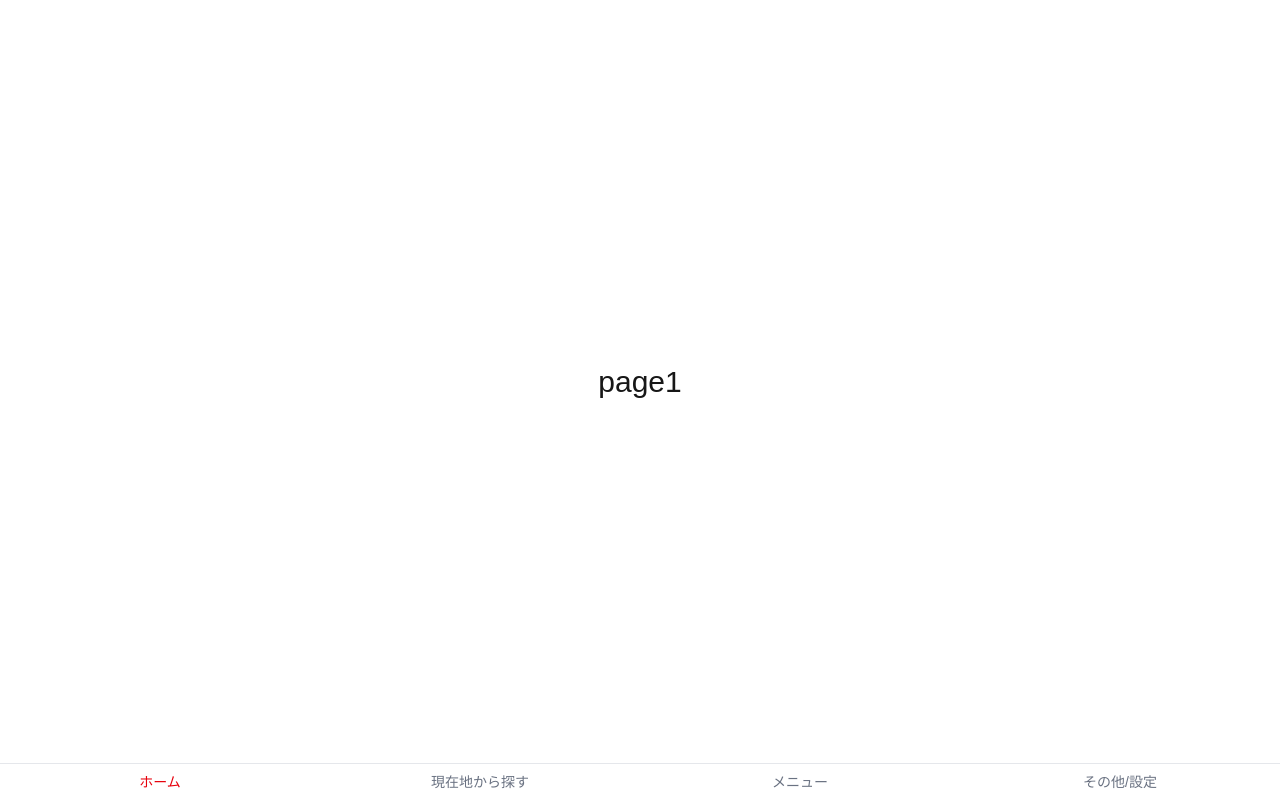
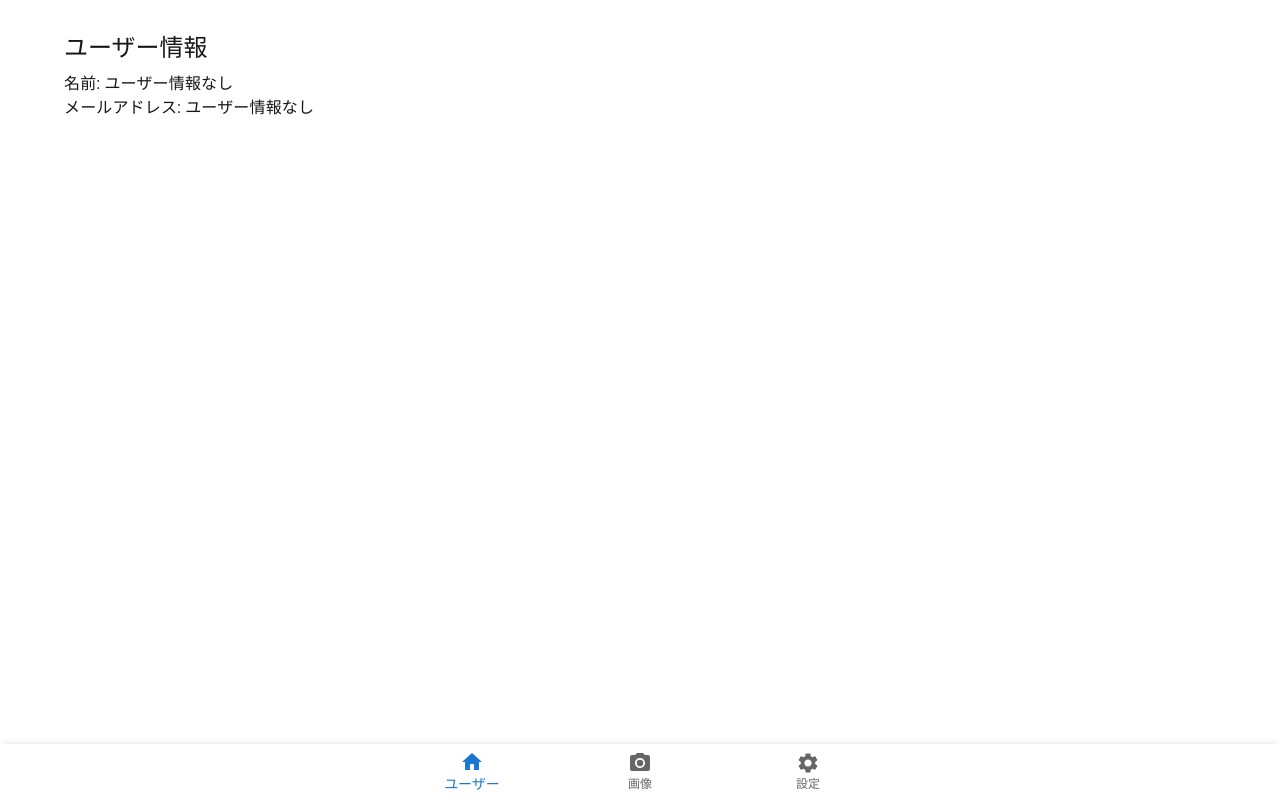
Before and after one commit to ddpmntcpbr/next-liff-test, a Next.js app: page / in a window 1280 px wide. Built offline with nearby package versions, Linux system fonts and the light colour scheme.

Commit message:
Add liff id

```diff
--- a/src/pages/index.tsx
+++ b/src/pages/index.tsx
@@ -1,35 +1,126 @@
-import { useState } from 'react';
+import { useEffect, useState } from 'react';
+import { BottomNavigation, BottomNavigationAction, Box, Button, Container, Paper, Typography, Avatar } from '@mui/material';
+import HomeIcon from '@mui/icons-material/Home';
+import PhotoCameraIcon from '@mui/icons-material/PhotoCamera';
+import SettingsIcon from '@mui/icons-material/Settings';
+import liff from '@line/liff';
 
 const TABS = [
-  { id: 1, label: 'ホーム', content: 'page1' },
-  { id: 2, label: '現在地から探す', content: 'page2' },
-  { id: 3, label: 'メニュー', content: 'page3' },
-  { id: 4, label: 'その他/設定', content: 'page4' },
+  { id: 1, label: 'ユーザー', icon: <HomeIcon />, content: 'user' },
+  { id: 2, label: '画像', icon: <PhotoCameraIcon />, content: 'page2' },
+  { id: 3, label: '設定', icon: <SettingsIcon />, content: '設定' },
 ];
 
 export default function Home() {
   const [activeTab, setActiveTab] = useState(1);
+  const [selectedImage, setSelectedImage] = useState<string | null>(null);
+  const [userName, setUserName] = useState<string | null>(null);
+  const [userEmail, setUserEmail] = useState<string | null>(null);
+
+  useEffect(() => {
+    const fetchUserProfile = async () => {
+      if (process.env.NODE_ENV !== 'production') {
+        // 開発環境ではLIFFをスキップして空の情報を設定
+        setUserName(null);
+        setUserEmail(null);
+        return;
+      }
+
+      try {
+        const liffId = process.env.NEXT_PUBLIC_LIFF_ID;
+        if (!liffId) {
+          throw new Error('LIFF ID が設定されていません');
+        }
+
+        await liff.init({ liffId: liffId });
+        if (!liff.isLoggedIn()) {
+          liff.login();
+        } else {
+          const profile = await liff.getProfile();
+          setUserName(profile.displayName);
+
+          const idToken = liff.getIDToken();
+          if (idToken) {
+            const decoded = JSON.parse(atob(idToken.split('.')[1]));
+            setUserEmail(decoded.email || null);
+          } else {
+            setUserEmail(null);
+          }
+        }
+      } catch (error) {
+        console.error('ユーザー情報の取得に失敗しました:', error);
+      }
+    };
+
+    if (activeTab === 1) {
+      fetchUserProfile();
+    }
+  }, [activeTab]);
+
+  const handleImageChange = (event: React.ChangeEvent<HTMLInputElement>) => {
+    const file = event.target.files?.[0];
+    if (file) {
+      const reader = new FileReader();
+      reader.onload = (e) => {
+        if (e.target?.result) {
+          setSelectedImage(e.target.result as string);
+        }
+      };
+      reader.readAsDataURL(file);
+    }
+  };
+
+  const renderContent = () => {
+    if (activeTab === 1) {
+      return (
+        <Box mt={4}>
+          <Typography variant="h5" gutterBottom>ユーザー情報</Typography>
+          <Typography>名前: {userName || 'ユーザー情報なし'}</Typography>
+          <Typography>メールアドレス: {userEmail || 'ユーザー情報なし'}</Typography>
+        </Box>
+      );
+    } else if (activeTab === 2) {
+      return (
+        <Box display="flex" flexDirection="column" alignItems="center" justifyContent="center" mt={4}>
+          <Button variant="contained" component="label">
+            写真を登録
+            <input type="file" accept="image/*" hidden onChange={handleImageChange} />
+          </Button>
+          {selectedImage && (
+            <Avatar src={selectedImage} alt="preview" sx={{ width: 120, height: 120, mt: 2 }} />
+          )}
+        </Box>
+      );
+    } else {
+      return (
+        <Box mt={4} display="flex" justifyContent="center">
+          <Typography variant="h4">{TABS.find((tab) => tab.id === activeTab)?.content}</Typography>
+        </Box>
+      );
+    }
+  };
 
   return (
-    <div className="flex flex-col h-screen">
-      {/* メイン表示エリア */}
-      <div className="flex-1 flex items-center justify-center text-3xl">
-        {TABS.find((tab) => tab.id === activeTab)?.content}
-      </div>
-
-      {/* ボトムメニュー */}
-      <div className="flex border-t border-gray-200">
-        {TABS.map((tab) => (
-          <button
-            key={tab.id}
-            onClick={() => setActiveTab(tab.id)}
-            className={`flex-1 p-2 text-sm ${activeTab === tab.id ? 'text-red-600' : 'text-gray-500'
-              }`}
-          >
-            {tab.label}
-          </button>
-        ))}
-      </div>
-    </div>
+    <Box display="flex" flexDirection="column" height="100vh">
+      <Box flexGrow={1} overflow="auto">
+        <Container>{renderContent()}</Container>
+      </Box>
+      <Paper elevation={3}>
+        <BottomNavigation
+          value={activeTab}
+          onChange={(event, newValue) => setActiveTab(newValue)}
+          showLabels
+        >
+          {TABS.map((tab) => (
+            <BottomNavigationAction
+              key={tab.id}
+              label={tab.label}
+              icon={tab.icon}
+              value={tab.id}
+            />
+          ))}
+        </BottomNavigation>
+      </Paper>
+    </Box>
   );
 }
```
